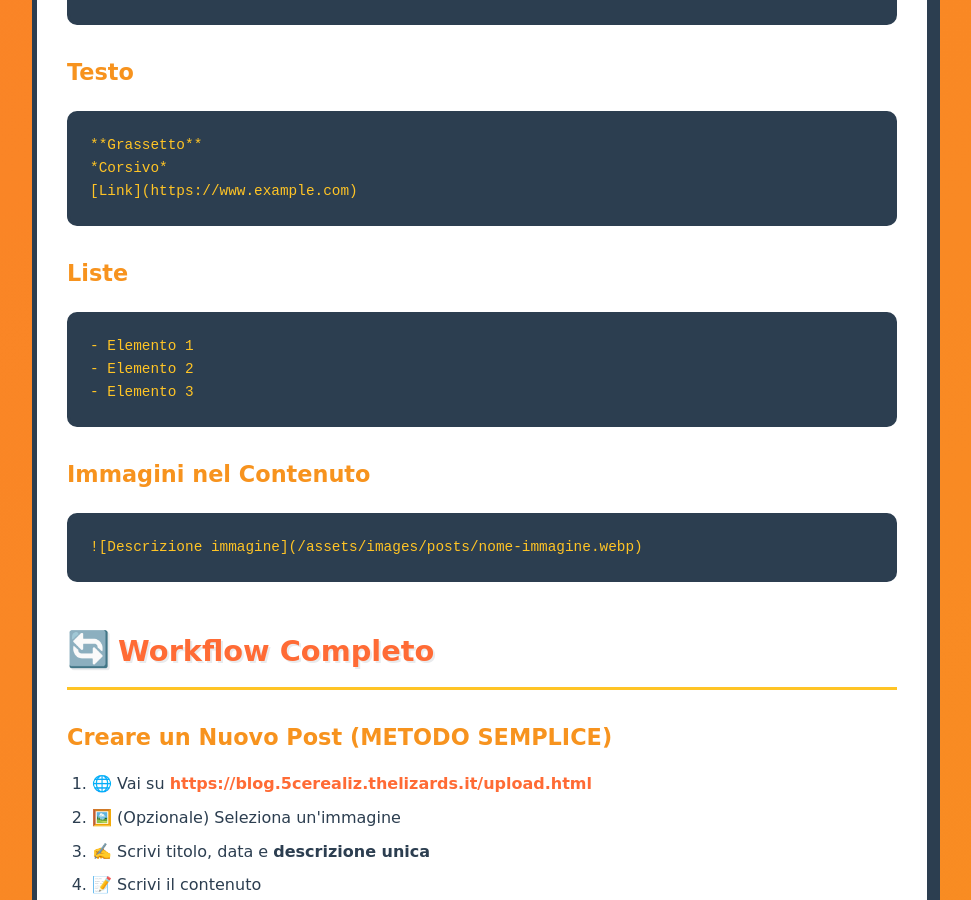
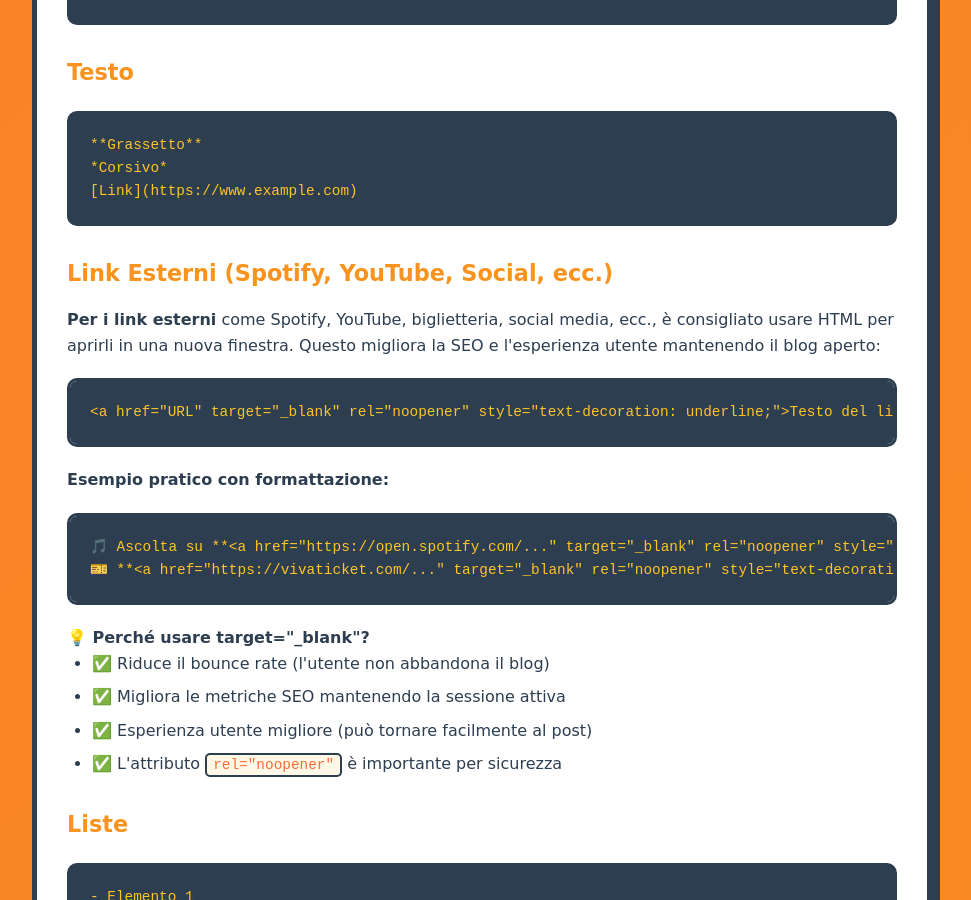
Before and after one commit to thelizberries/blog-5cerealiz, a Jekyll site: the page guida.html, which Jekyll copies as it is, in a window 1280 px wide and 900 px high, scrolled down 6132 px. Shown: the whole window, without its empty margins (158-1129 px from the left). Built offline with Jekyll 4.4.1, drawn with Linux system fonts in a browser that asks for light colours.

Commit message:
Add section on external links for improved SEO and user experience

```diff
--- a/guida.html
+++ b/guida.html
@@ -470,6 +470,24 @@ Continua con il resto del contenuto...</code></pre>
 *Corsivo*
 [Link](https://www.example.com)</code></pre>
 
+                <h3>Link Esterni (Spotify, YouTube, Social, ecc.)</h3>
+                <p><strong>Per i link esterni</strong> come Spotify, YouTube, biglietteria, social media, ecc., è consigliato usare HTML per aprirli in una nuova finestra. Questo migliora la SEO e l'esperienza utente mantenendo il blog aperto:</p>
+                <pre><code>&lt;a href="URL" target="_blank" rel="noopener" style="text-decoration: underline;"&gt;Testo del link&lt;/a&gt;</code></pre>
+
+                <p><strong>Esempio pratico con formattazione:</strong></p>
+                <pre><code>🎵 Ascolta su **&lt;a href="https://open.spotify.com/..." target="_blank" rel="noopener" style="text-decoration: underline;"&gt;Spotify&lt;/a&gt;**
+🎫 **&lt;a href="https://vivaticket.com/..." target="_blank" rel="noopener" style="text-decoration: underline;"&gt;Acquista i biglietti&lt;/a&gt;**</code></pre>
+
+                <div class="warning">
+                    <strong>💡 Perché usare target="_blank"?</strong>
+                    <ul>
+                        <li>✅ Riduce il bounce rate (l'utente non abbandona il blog)</li>
+                        <li>✅ Migliora le metriche SEO mantenendo la sessione attiva</li>
+                        <li>✅ Esperienza utente migliore (può tornare facilmente al post)</li>
+                        <li>✅ L'attributo <code>rel="noopener"</code> è importante per sicurezza</li>
+                    </ul>
+                </div>
+
                 <h3>Liste</h3>
                 <pre><code>- Elemento 1
 - Elemento 2
```
